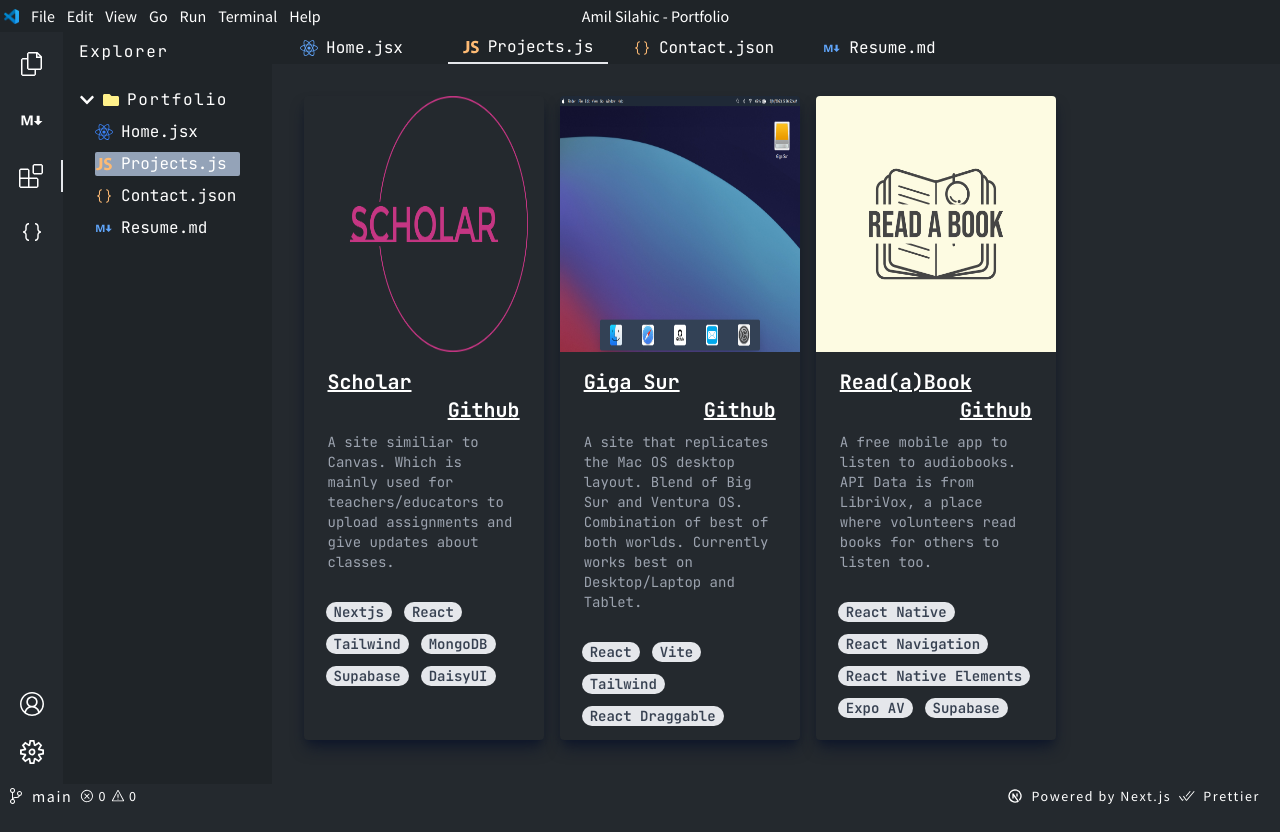
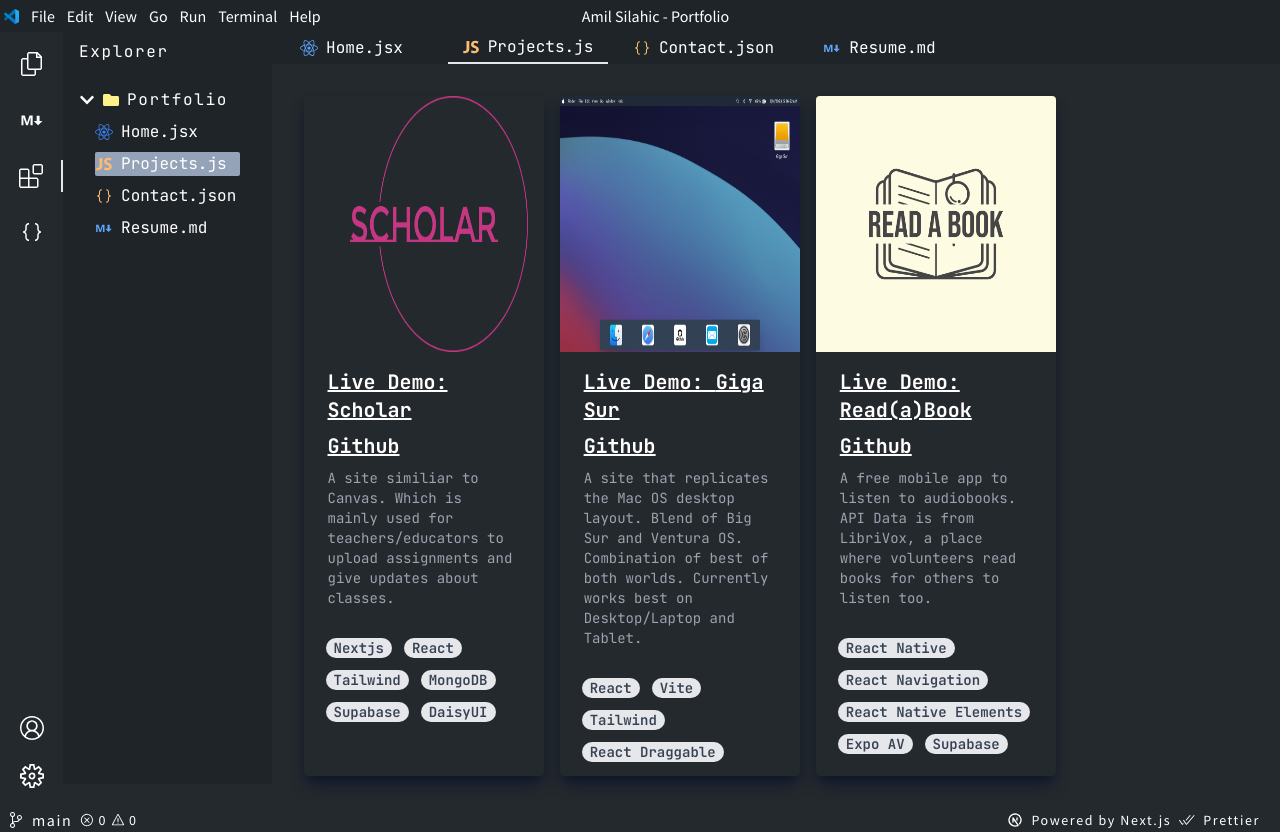
Before and after one commit to SilahicAmil/nextjs-updated-portfolio, a Next.js app: page /projects in a window 1280 px wide. Before the commit the page ends 808 px from the top, so only its background shows below. Built offline with nearby package versions, Linux system fonts and the light colour scheme.

Commit message:
updating styling for project cards

```diff
--- a/components/ProjectsPage/ProjectCard.js
+++ b/components/ProjectsPage/ProjectCard.js
@@ -22,11 +22,11 @@
         height={1000}
       />
       <div className="px-6 py-4">
-        <div className="mb-2 text-xl font-bold underline ">
+        <div className="mb-2 flex flex-col gap-2 text-xl font-bold underline ">
           <Link href={siteLink} target="_blank">
-            {title}
+            Live Demo: {title}
           </Link>
-          <div className="flex">
+          <div className="">
             <Link href={githubLink} target="_blank" className="ml-auto ">
               Github
             </Link>
```
